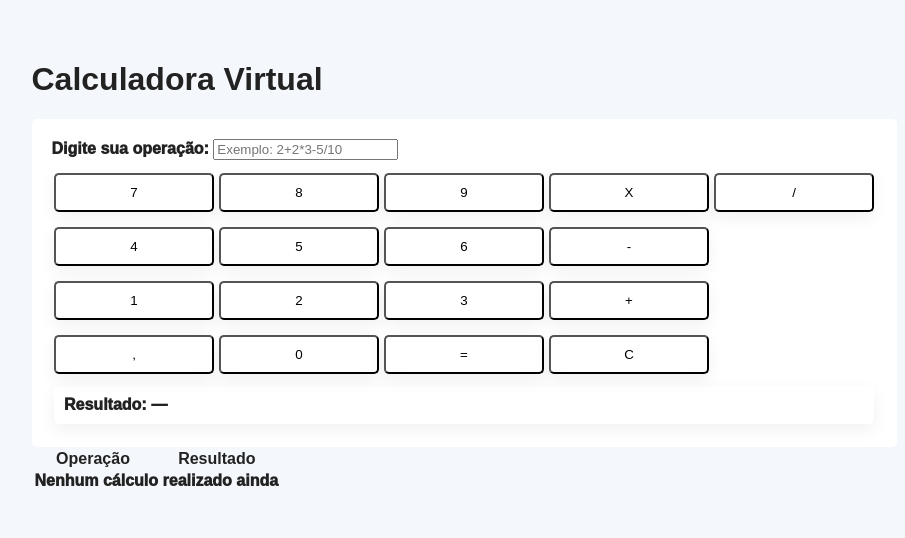
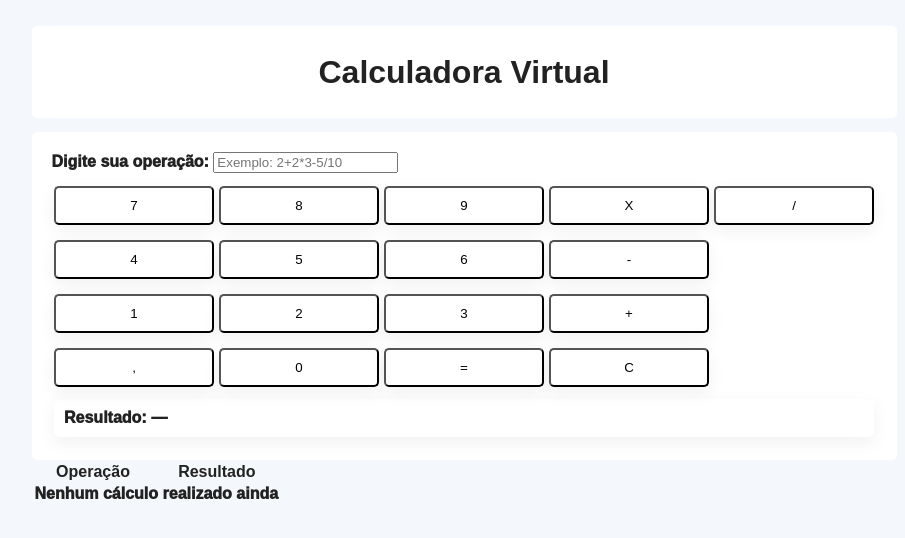
Before and after one commit to novusscapital/checkpoint4-calculadora, a React (Vite) app: page / in a window 1280 px wide. Shown: the part 134-672 px from the top of the page, without its empty margins (176-1081 px from the left). Built offline with nearby package versions, Linux system fonts and the light colour scheme.

Commit message:
doing the structure from header css

```diff
--- a/src/css/header.css
+++ b/src/css/header.css
@@ -0,0 +1,8 @@
+.header{
+    background-color: white;
+    border: 1px transparent cyan;
+    padding: 6px;
+    margin-bottom: 14px;
+    border-radius: 5px;
+    justify-items: center;
+}
```
